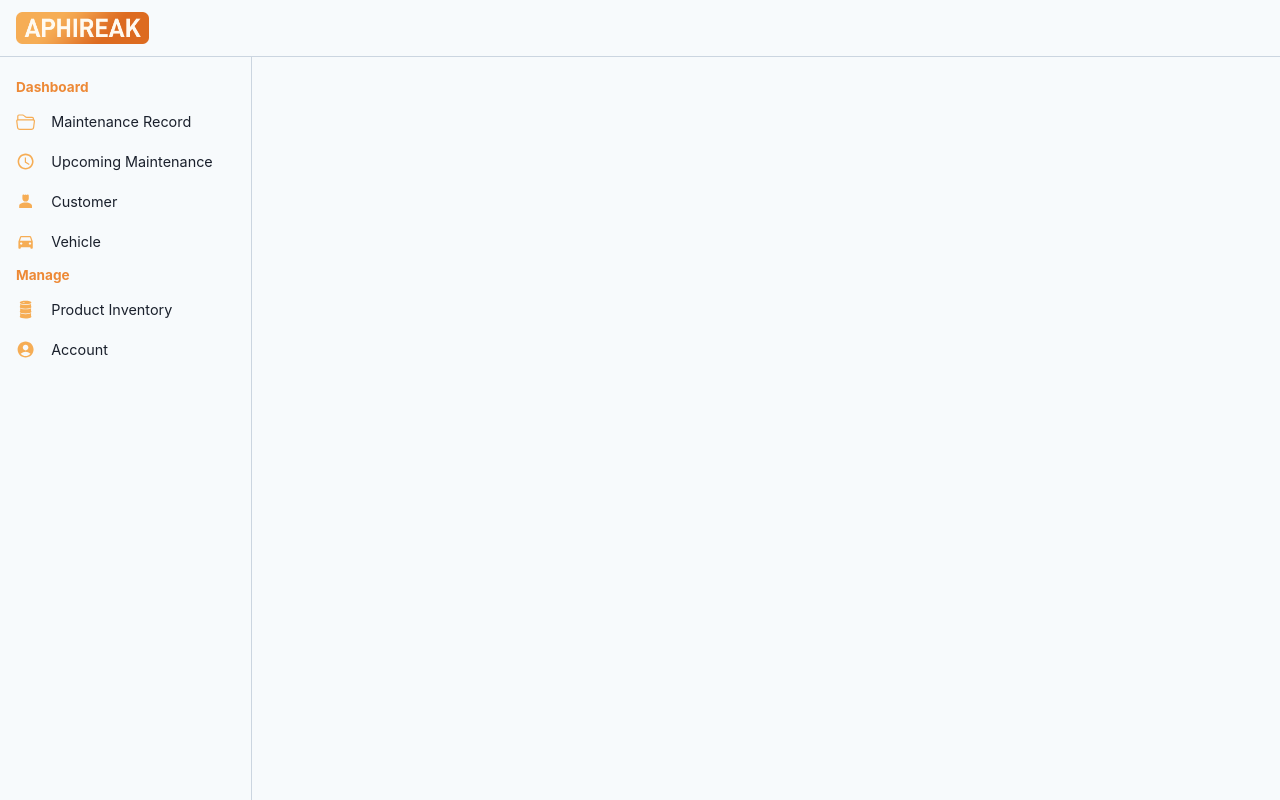
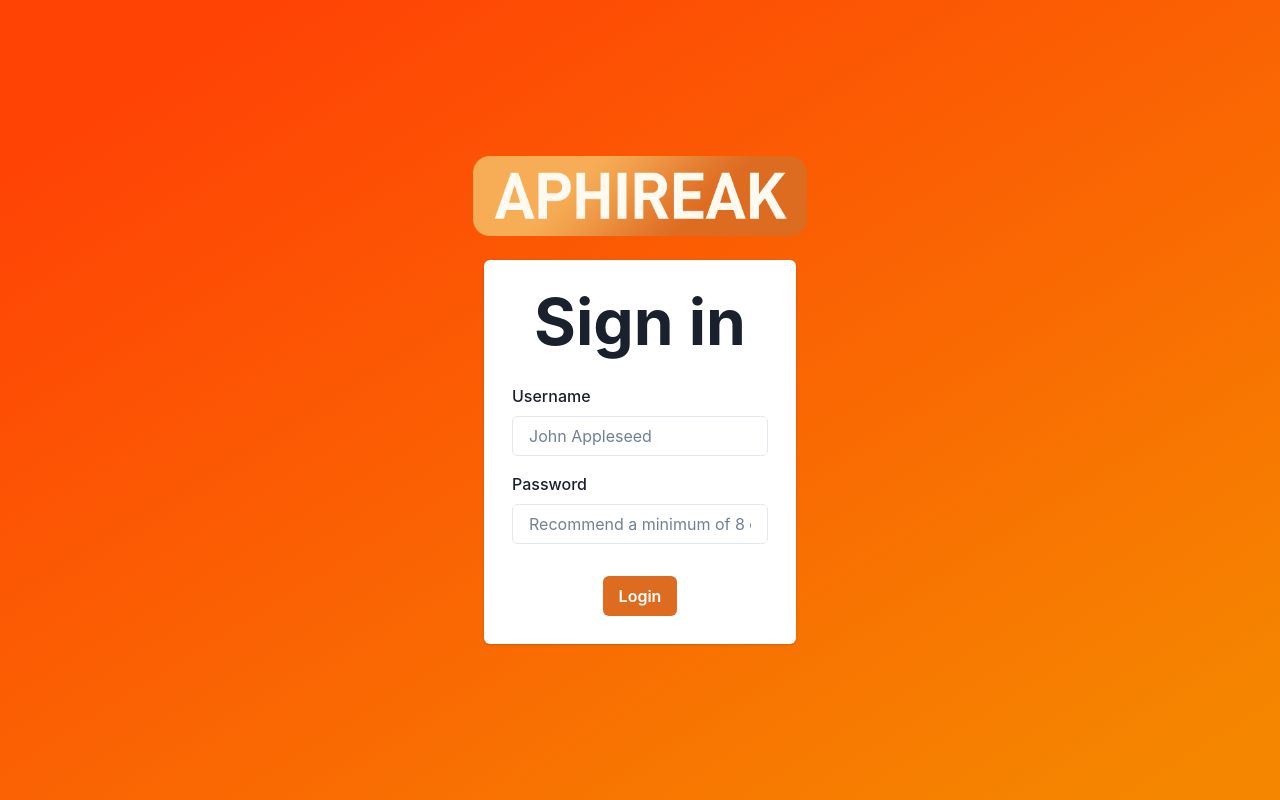
Before and after one commit to chheangg/aphireak, a React (Create React App) app in the folder frontend/: page /types in a window 1280 px wide. Built offline with nearby package versions, Linux system fonts and the light colour scheme; no server answers.

Commit message:
Implement Authentication for registration and loging in

```diff
--- a/frontend/src/App.tsx
+++ b/frontend/src/App.tsx
@@ -1,4 +1,4 @@
-import { Flex } from "@chakra-ui/react";
+import { Flex, Text } from "@chakra-ui/react";
 import { Routes, Route, Navigate } from "react-router-dom";
 
 import { BsFolder2Open } from 'react-icons/bs'
@@ -23,14 +23,103 @@ import CustomerDetail from "./page/Customer/CustomerDetail";
 import VehicleDetail from "./page/Vehicle/VehicleDetail";
 import TypeDetail from "./page/Product/TypeDetail";
 import ProductDetail from "./page/Product/ProductDetail";
+import AccountCard from "./components/AccountCard";
+import { useEffect, useState } from "react";
+import { useMutation, useQuery } from "react-query";
+import AuthPage from './page/AuthPage'
+import { checkIsInit, signInServer, signUpServer } from "./services/securityService";
+import AuthCard from "./components/AuthCard";
+import RegistrationForm from "./page/AuthPage/RegistrationForm";
+import LoginForm from "./page/AuthPage/LoginForm";
+import { TokenResponse } from "./types";
 
 
 const App = () => {
+  const [isInit, setIsInit] = useState<boolean>(false);
+  const [isLoggedIn, setIsLoggedIn] = useState<boolean>(false);
+  const [token, setToken] = useState<string>("");
+  const [username, setUsername] = useState<string>("");
+
+  const { data: initResponse } = useQuery('init', checkIsInit)
+  const signUpMutation = useMutation(signUpServer)
+  const signInMutation = useMutation(signInServer, {
+    onSuccess: (response) => {
+      setIsLoggedIn(true);
+      if (response && response.data)
+      {
+        setToken(response.data.token);
+        setUsername(response.data.username);
+
+        const accountObj = {
+          token: response.data.token,
+          username: response.data.username,
+        };
+
+        localStorage.setItem('aphireak-token', JSON.stringify(accountObj));
+      }
+    }
+  })
+
+  useEffect(() => {
+    if (initResponse && initResponse.data) {
+      setIsInit(initResponse.data.initialization);
+    }
+  }, [initResponse])
+
+  useEffect(() => {
+    const jsonObj = localStorage.getItem('aphireak-token');
+
+    if (jsonObj) {
+      const accountObj : TokenResponse = JSON.parse(jsonObj);
+
+      if (accountObj.token && accountObj.username) {
+        setIsLoggedIn(true)
+        setUsername(accountObj.username)
+        setToken(accountObj.token)
+      }
+    }
+  }, [])
+
+  const onRegistration = (username: string, password: string) => {
+    signUpMutation.mutate({ username, password })
+    setIsInit(false);
+  }
+
+  const onLogin = (username: string, password: string) => {
+    console.log(username, password)
+    signInMutation.mutate({ username, password });
+  }
+
+  if (isInit) {
+    return (
+      <AuthPage>
+        <AuthCard title='Intialization'>
+          <RegistrationForm onSubmit={onRegistration} />
+        </AuthCard>
+      </AuthPage>
+    )
+  }
+
+  if (!isLoggedIn && !token && !username) {
+    return (
+      <AuthPage>
+        <AuthCard title='Sign in'>
+          <LoginForm onSubmit={onLogin}/>
+        </AuthCard>
+      </AuthPage>
+    )
+  }
+
   return (
     <Flex bgColor='gray.50' h='100vh' maxH='100vh' overflowY='hidden' flexDir='column' color='gray.700'>
       {/* Nav bar */}
       <Navbar>
         <LogoBtn logoImg={logoImg} />
+        <AccountCard username="Ly Eang Chheang" onLogout={() => {
+          setIsLoggedIn(false);
+          setToken("");
+          setUsername("");
+        }} />
       </Navbar>
       <MainLayout>
         {/* This is the fixed sidebar */}
--- /dev/null
+++ b/frontend/src/components/AccountCard.tsx
@@ -0,0 +1,15 @@
+import { Button, Flex, Text } from "@chakra-ui/react"
+
+interface AccountCardProps {
+  username: string;
+  onLogout: () => void;
+}
+
+const AccountCard = ({ username, onLogout } : AccountCardProps) => (
+  <Flex gap='1.5rem' alignItems='center' justifySelf='flex-end' mr='1rem'>
+    <Text>{username}</Text>
+    <Button colorScheme="red" onClick={onLogout}>Sign out</Button>
+  </Flex>
+)
+
+export default AccountCard;
--- /dev/null
+++ b/frontend/src/components/AuthCard.tsx
@@ -0,0 +1,19 @@
+import { Card, CardBody, CardHeader, Divider, Heading, Text, chakra } from "@chakra-ui/react";
+
+interface AuthCardProps {
+  children: JSX.Element | JSX.Element[],
+  title: string;
+}
+
+const AuthCard = ({ children, title } : AuthCardProps) => (
+  <Card p='0.5rem'>
+    <CardHeader pt='1rem' pb='0'>
+      <Heading textAlign='center' fontSize='4rem' as={chakra.h2}>{title}</Heading>
+    </CardHeader>
+    <CardBody pt='0.5rem'>
+      {children}
+    </CardBody>
+  </Card>
+)
+
+export default AuthCard
--- a/frontend/src/components/Navbar/index.tsx
+++ b/frontend/src/components/Navbar/index.tsx
@@ -1,4 +1,4 @@
-import { Box } from "@chakra-ui/react"
+import { Box, Grid } from "@chakra-ui/react"
 
 interface NavbarProps {
   children: string | JSX.Element | JSX.Element[];
@@ -6,7 +6,9 @@ interface NavbarProps {
 
 const Navbar = ({ children } : NavbarProps) => (
   <Box borderBottom='1px solid' borderColor='gray.300' px='1rem' py='0.75rem'>
-    {children}
+    <Grid templateColumns='1fr 1fr'>
+      {children}
+    </Grid>
   </Box>
 )
 
--- /dev/null
+++ b/frontend/src/page/AuthPage/LoginForm.tsx
@@ -0,0 +1,34 @@
+import { Box, FormControl, FormHelperText, FormLabel, Input, chakra, Button, Flex } from "@chakra-ui/react";
+import { useState } from "react";
+
+interface LoginFormProps {
+  onSubmit: (username: string, password: string) => void;
+}
+
+const LoginForm = ({ onSubmit }: LoginFormProps) => {
+  const [username, setUsername] = useState<string>("")
+  const [password, setPassword] = useState<string>("")
+
+  const submitHandler = (e : React.SyntheticEvent) => {
+    e.preventDefault();
+    onSubmit(username, password);
+  }
+
+  return (
+    <Box w='20vw' as={chakra.form} onSubmit={submitHandler}>
+      <FormControl mt='1rem'>
+        <FormLabel>Username</FormLabel>
+        <Input onChange={(e) => setUsername(e.currentTarget.value)} placeholder="John Appleseed"></Input>
+      </FormControl>
+      <FormControl mt='1rem'>
+        <FormLabel>Password</FormLabel>
+        <Input onChange={(e) => setPassword(e.currentTarget.value)} placeholder="Recommend a minimum of 8 characters" type="password"></Input>
+      </FormControl>
+      <Flex justifyContent='center'>
+        <Button mt='2rem' colorScheme="orange" w='100%s' type="submit">Login</Button>
+      </Flex>
+    </Box>
+  )
+}
+
+export default LoginForm
--- /dev/null
+++ b/frontend/src/page/AuthPage/RegistrationForm.tsx
@@ -0,0 +1,34 @@
+import { Box, FormControl, FormHelperText, FormLabel, Input, chakra, Button } from "@chakra-ui/react";
+import { useState } from "react";
+
+interface RegistrationFormProps {
+  onSubmit: (username: string, password: string) => void;
+}
+
+const RegistrationForm = ({ onSubmit }: RegistrationFormProps) => {
+  const [username, setUsername] = useState<string>("")
+  const [password, setPassword] = useState<string>("")
+
+  const submitHandler = (e : React.SyntheticEvent) => {
+    e.preventDefault();
+    onSubmit(username, password);
+  }
+
+  return (
+    <Box as={chakra.form} onSubmit={submitHandler}>
+      <FormControl mt='1rem'>
+        <FormLabel>Username</FormLabel>
+        <Input onChange={(e) => setUsername(e.currentTarget.value)} placeholder="John Appleseed"></Input>
+        <FormHelperText>Pick a simple and meaningful username</FormHelperText>
+      </FormControl>
+      <FormControl mt='1rem'>
+        <FormLabel>Password</FormLabel>
+        <Input onChange={(e) => setPassword(e.currentTarget.value)} placeholder="Recommend a minimum of 8 characters" type="password"></Input>
+        <FormHelperText>Pick a strong password</FormHelperText>
+      </FormControl>
+      <Button mt='2rem' colorScheme="orange" w='100%s' type="submit">Ceate Account</Button>
+    </Box>
+  )
+}
+
+export default RegistrationForm
--- /dev/null
+++ b/frontend/src/page/AuthPage/index.tsx
@@ -0,0 +1,17 @@
+import { Box, Flex, Image } from "@chakra-ui/react"
+import logoImg from '../../asset/logo.png';
+
+interface AccountCreationProps {
+  children: JSX.Element | JSX.Element[];
+}
+
+const AccountCreation = ({ children } : AccountCreationProps) => (
+  <Box w='100%' h='100vh' bgGradient='linear(to-br, rgb(255, 67, 5) 11.1%, rgb(245, 135, 0) 95.3%)'>
+    <Flex w='100vw' h='100vh' flexDir='column' justifyContent='center' alignItems='center'>
+      <Image src={logoImg} h='5rem' mb='1.5rem' />
+      {children}
+    </Flex>
+  </Box>
+)
+
+export default AccountCreation
--- a/frontend/src/services/axiosClient.ts
+++ b/frontend/src/services/axiosClient.ts
@@ -1,6 +1,13 @@
 import axios from "axios";
 
-const tokenStr = 'eyJhbGciOiJIUzUxMiJ9.eyJzdWIiOiJ0ZXN0aW5nIiwiZXhwIjoxNjg3Mzc0NzM4LCJpYXQiOjE2ODczNTY3Mzh9.1je5ZMFJeLUYWMzkwKRzvD5SgRZU-M_PXEz3ijDLleIQzhTYbztdHyCF4Zrvp9UWZQsPm4Ik3O1IKjB-n-f1-w'
+const tokenObj = localStorage.getItem('aphireak-token')
+
+let tokenStr = '';
+
+if (tokenObj) {
+  const accountObj = JSON.parse(tokenObj);
+  tokenStr = accountObj.token
+}
 
 const axiosClient = axios.create({
   baseURL: 'http://localhost:8080/'
--- /dev/null
+++ b/frontend/src/services/securityService.ts
@@ -0,0 +1,11 @@
+import axios from "./axiosClient";
+import { InitResponse, TokenResponse } from "../types";
+
+interface AuthAccount {
+  username: string,
+  password: string,
+}
+
+export const checkIsInit = async () => axios.get<InitResponse>('/is-init')
+export const signUpServer = async (account : AuthAccount) => axios.post('/sign-up', account)
+export const signInServer = async (account : AuthAccount) => axios.post<TokenResponse>('/login', account)
```
Also changed, not shown: frontend/src/types.ts (+9 -0 lines), 1 other file (tests, documents, lock files or other folders).
